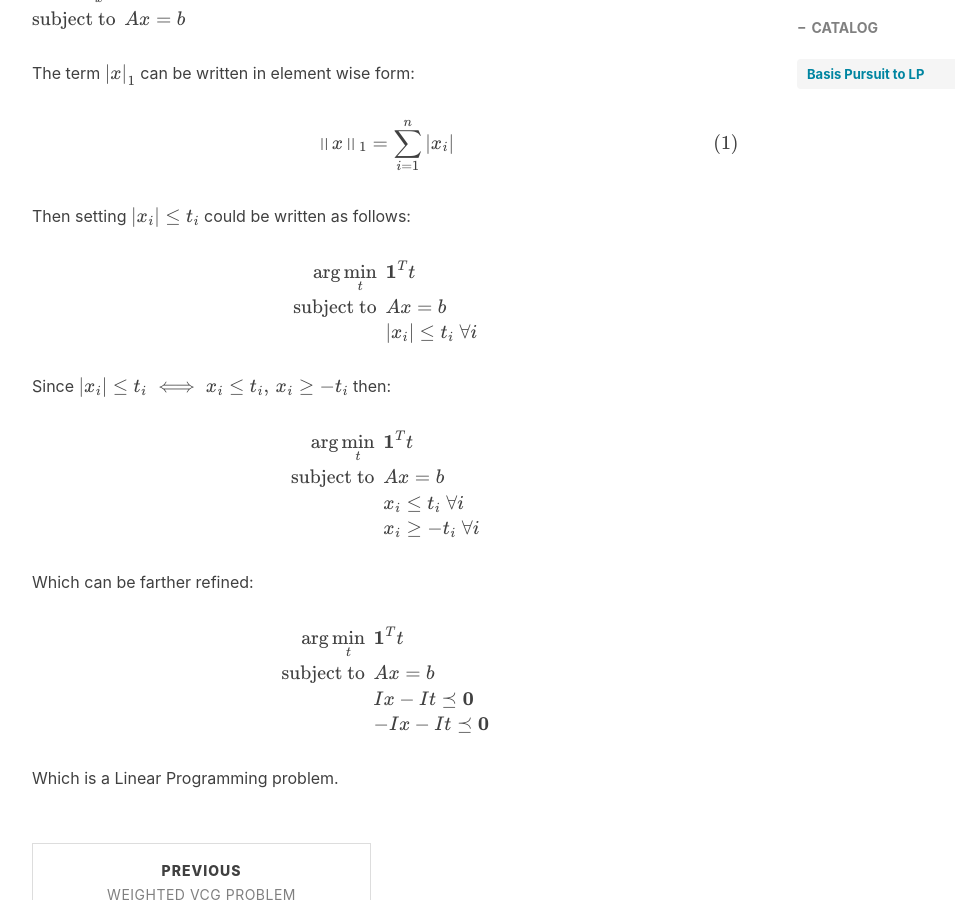
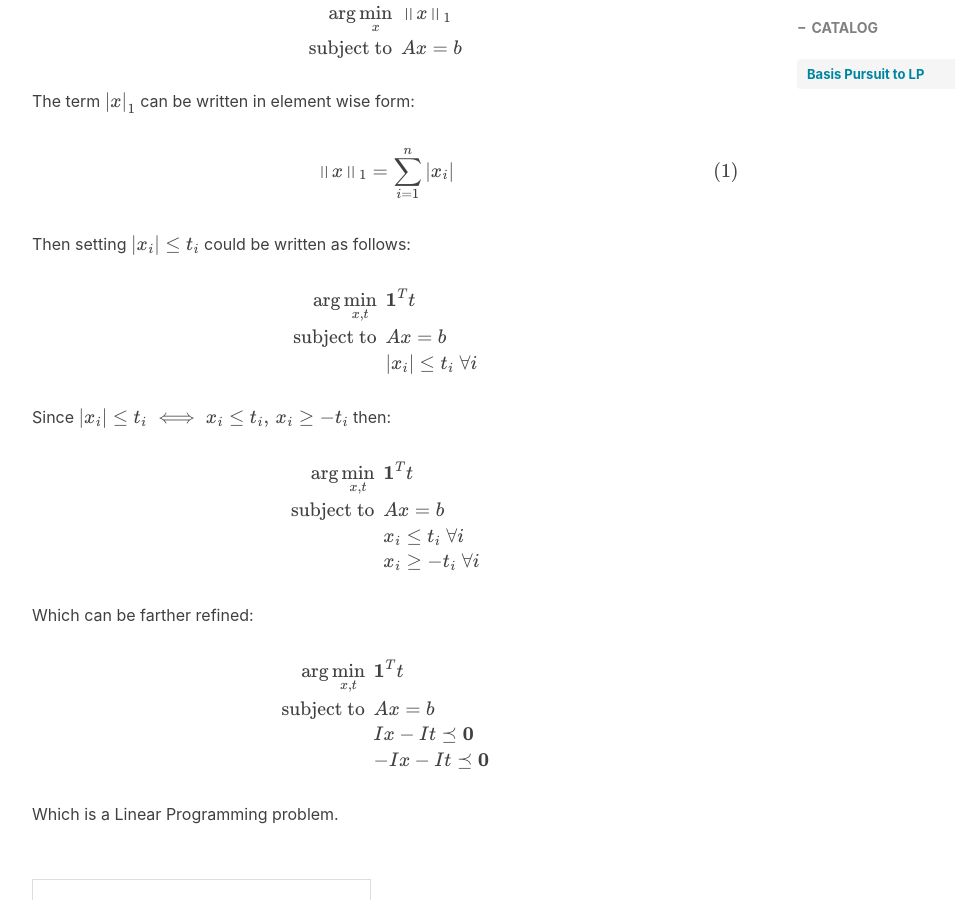
Before and after one commit to cheeseburg/cheeseburg.github.io, a Jekyll site: the page built from _posts/2019-03-24-Basis-Pursuit-to-LP.md, in a window 1280 px wide and 900 px high, scrolled down 682 px. Shown: the whole window, without its empty margins (233-1188 px from the left). Built offline with Jekyll 4.4.1, drawn with Linux system fonts in a browser that asks for light colours; nearby versions of some CDN libraries; formulas are drawn with MathJax 3; comment, search, counter and statistics services are not loaded.

```diff
--- a/_posts/2019-03-24-Basis-Pursuit-to-LP.md
+++ b/_posts/2019-03-24-Basis-Pursuit-to-LP.md
@@ -14,6 +14,7 @@ tags:                               #标签
 ### Basis Pursuit to LP
 
 Consider  the following compressive sensing problem via $\ell_1$-minimization (Basic Pursuit)
+
 $$
 \begin{align*}
 \arg \min_{x} \: & \: {\left\| x \right\|}_{1} \\
@@ -29,7 +30,7 @@ Then setting $ {\left\|x_{i}\right\|} \leq t_{i} $ could be written as follows:
 
 $$
 \begin{align*}
-\arg \min_{t} \: & \: \boldsymbol{1}^{T} t \\
+\arg \min_{x,t} \: & \: \boldsymbol{1}^{T} t \\
 \text{subject to} \: & \: A x = b \\
 & \: \left| {x}_{i} \right| \leq {t}_{i} \; \forall i
 \end{align*}
@@ -39,7 +40,7 @@ Since $ {\left\|x_{i} \right\|} \leq t_{i} \iff x_{i} \leq t_{i}, \, x_{i} \geq
 
 $$
 \begin{align*}
-\arg \min_{t} \: & \: \boldsymbol{1}^{T} t \\
+\arg \min_{x,t} \: & \: \boldsymbol{1}^{T} t \\
 \text{subject to} \: & \: A x = b \\
 & \: {x}_{i} \leq {t}_{i} \; \forall i \\
 & \: {x}_{i} \geq -{t}_{i} \; \forall i
@@ -50,7 +51,7 @@ Which can be farther refined:
 
 $$
 \begin{align*}
-\arg \min_{t} \: & \: \boldsymbol{1}^{T} t \\
+\arg \min_{x,t} \: & \: \boldsymbol{1}^{T} t \\
 \text{subject to} \: & \: A x = b \\
 & \: I x - I t \preceq \boldsymbol{0} \\
 & \: -I x - I t \preceq \boldsymbol{0}
```
